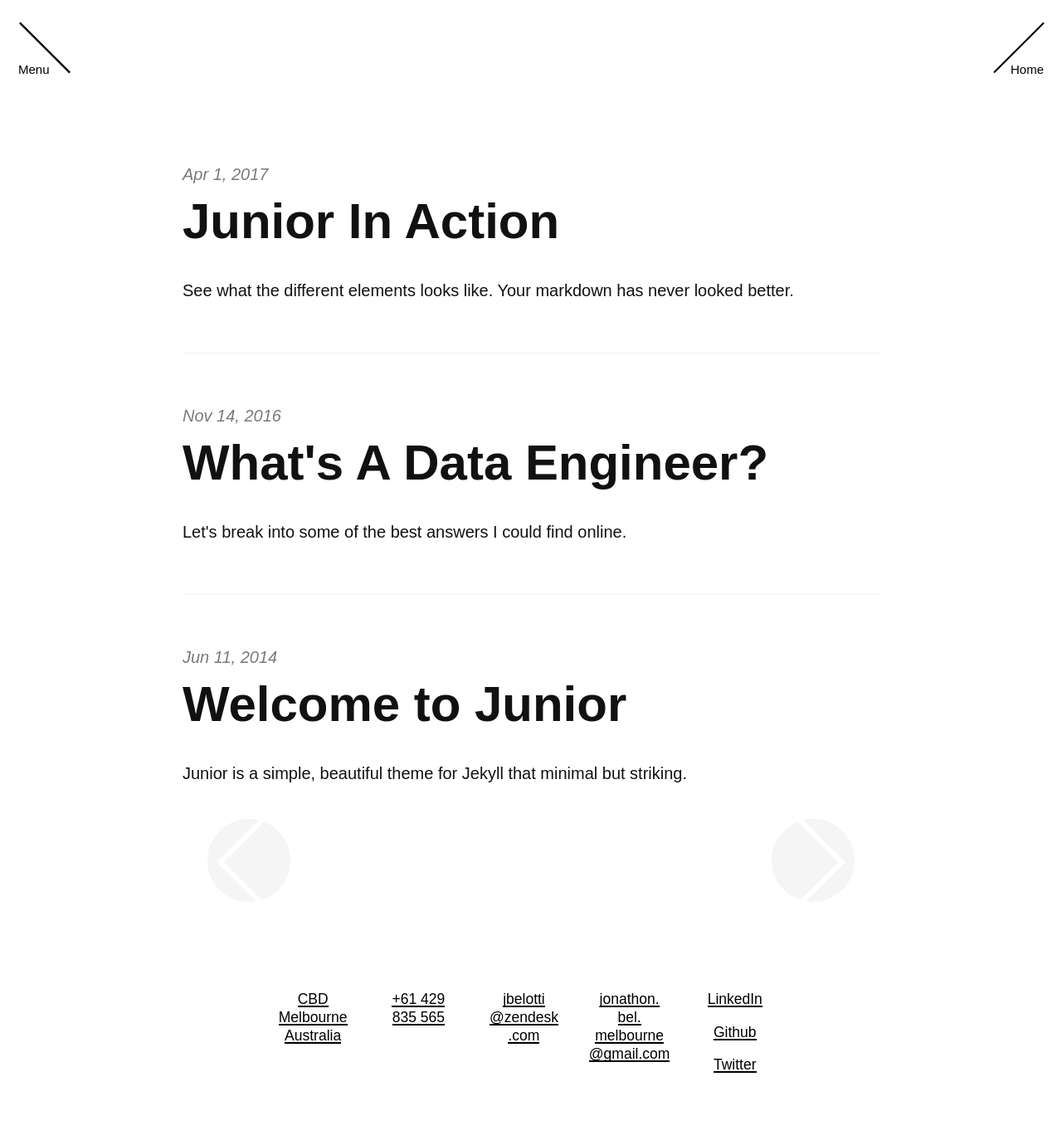
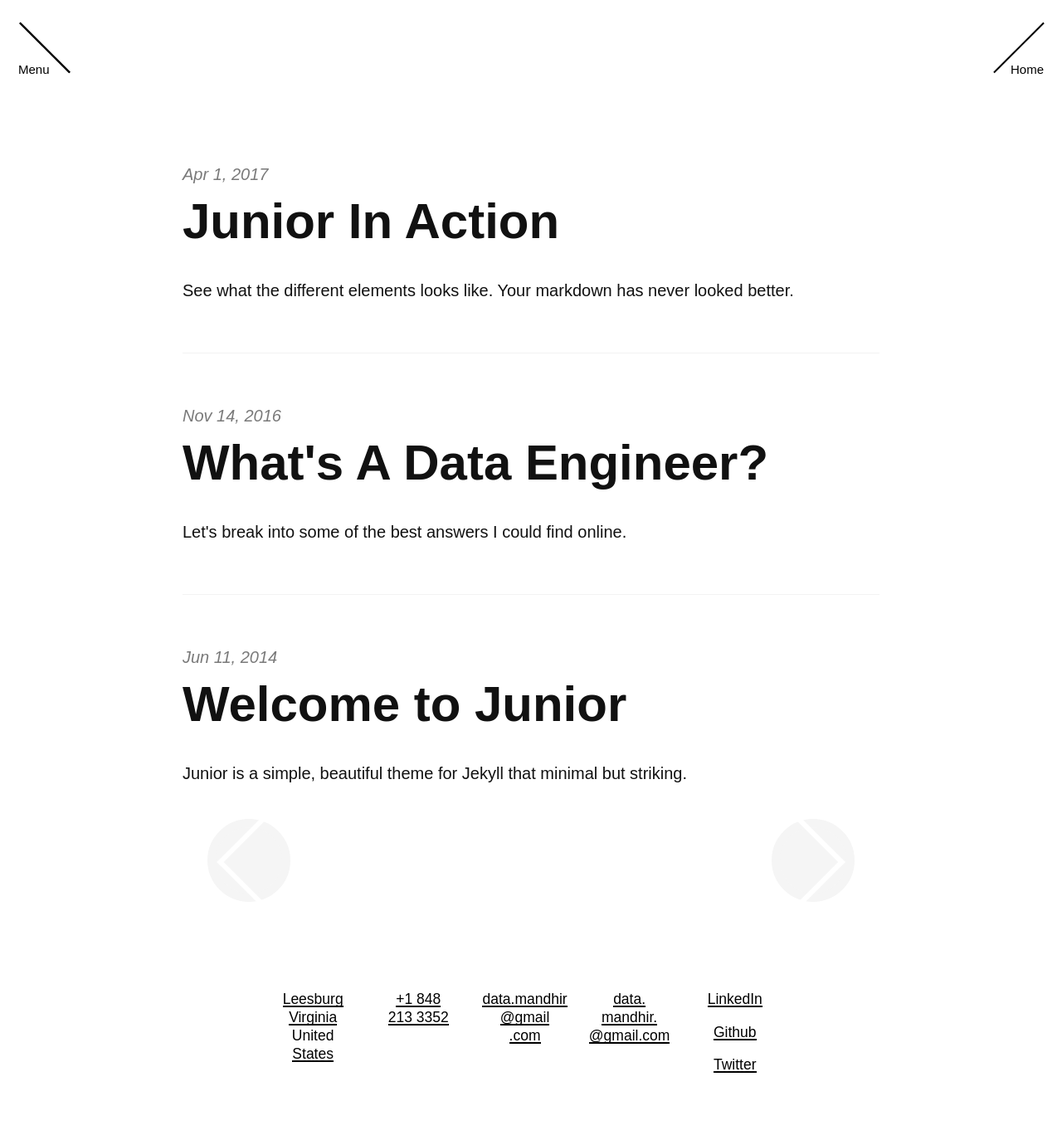
Before and after one commit to mandhir/mandhir.github.io, a Jekyll site: the page built from index.html, in a window 1280 px wide. Shown: the whole page at 83% size. Built offline with Jekyll 4.4.1, drawn with Linux system fonts in a browser that asks for light colours; nearby versions of some CDN libraries; some web fonts are replaced; the list of posts is cut into pages by our own code.

Commit message:
modified footer

```diff
--- a/_includes/footer.html
+++ b/_includes/footer.html
@@ -2,24 +2,24 @@
   <div class="desktop-footer">
     <div class="footer-each">
       <h5>
-        <a href="https://www.google.com/maps/place/Zendesk/@-37.8171779,144.9592809,17z/data=!3m1!4b1!4m5!3m4!1s0x6ad65d4b6c187ceb:0xea7703041c1d49e8!8m2!3d-37.8171822!4d144.9614696" target="_blank">
-          <span>CBD</span><br><span>Melbourne</span><br><span>Australia</span>
+        <a href="https://www.google.com/maps/@39.1020379,-77.5963767,13z?entry=ttu" target="_blank">
+          <span>Leesburg</span><br><span>Virginia</span><br><span>United States</span>
         </a>
       </h5>
     </div>
     <div class="footer-each">
-      <h5><a href="tel:+14154175500"><span>+61 429</span><br><span>835 565</span></a></h5>
+      <h5><a href="tel:+18482133352"><span>+1 848</span><br><span>213 3352</span></a></h5>
     </div>
     <div class="footer-each">
-      <h5><a href="mailto:newbusiness@junior.io"><span>jbelotti</span><br><span>@zendesk</span><br><span>.com</span></a></h5>
+      <h5><a href="mailto:data.mandhir@gmail.com"><span>data.mandhir</span><br><span>@gmail</span><br><span>.com</span></a></h5>
     </div>
     <div class="footer-each">
-      <h5><a href="mailto:press@junior.io"><span>jonathon.</span><br><span>bel.</span><br><span>melbourne</span><br><span>@gmail.com</span></a></h5>
+      <h5><a href="mailto:data.mandhir@gmail.com"><span>data.</span><br><span>mandhir.</span><br><span>@gmail.com</span></a></h5>
     </div>
     <div class="footer-each">
-      <h5><a href="https://www.linkedin.com/in/jonathonbelotti/" target="_blank" alt="LinkedIn"><span>LinkedIn</span></a></h5>
-      <h5><a href="https://github.com/thundergolfer" target="_blank" alt="Github"><span>Github</span></a></h5>
-      <h5><a href="https://twitter.com/jonobelotti_IO" target="_blank" alt="Twitter"><span>Twitter</span></a></h5>
+      <h5><a href="https://www.linkedin.com/in/mandhirbajaj/" target="_blank" alt="LinkedIn"><span>LinkedIn</span></a></h5>
+      <h5><a href="https://github.com/mandhir" target="_blank" alt="Github"><span>Github</span></a></h5>
+      <h5><a href="https://twitter.com/mandhir64bit" target="_blank" alt="Twitter"><span>Twitter</span></a></h5>
     </div>
   </div>
 </footer>
```
Also changed, not shown: 2 other files.
